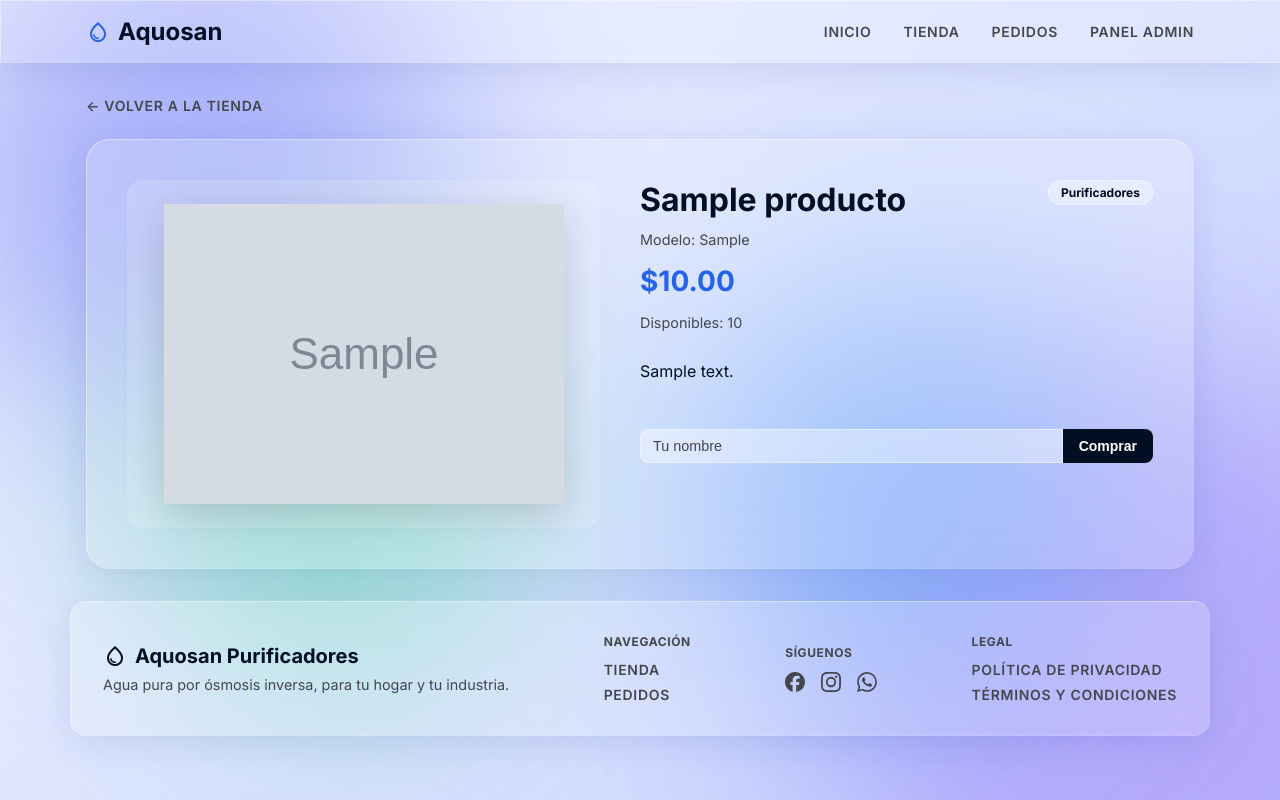
After one commit to DanielBarri/purificadores, a Django app: page /tienda/producto/1/ in a window 1280 px wide. The commit adds this page. Run offline with Django 5.2, Linux system fonts and the light colour scheme; tables that the repository leaves empty hold one stand-in row (values such as "Sample post"); grey boxes marked "Sample" are stand-in pictures.

Commit message:
Implement product details page, enhance product filtering and searching, and add stock management features

```diff
--- a/pedidos/dao/tiendadao.py
+++ b/pedidos/dao/tiendadao.py
@@ -1,4 +1,6 @@
 from typing import List, Optional
+
+from django.db import models
 from pedidos.models import Producto, Pedido
 
 class ProductoDAO:
@@ -9,8 +11,13 @@ class ProductoDAO:
         return Producto.objects.all()
 
     @staticmethod
-    def obtener_disponibles() -> List[Producto]:
-        return Producto.objects.filter(disponible=True)
+    def obtener_disponibles(categoria: Optional[str] = None, query: Optional[str] = None) -> List[Producto]:
+        productos = Producto.objects.filter(disponible=True)
+        if categoria:
+            productos = productos.filter(categoria=categoria)
+        if query:
+            productos = productos.filter(models.Q(nombre__icontains=query) | models.Q(modelo__icontains=query))
+        return productos
 
     @staticmethod
     def obtener_destacados(cantidad: int = 3) -> List[Producto]:
--- a/pedidos/models.py
+++ b/pedidos/models.py
@@ -18,9 +18,15 @@ class Producto(models.Model):
     precio = models.DecimalField(max_digits=10, decimal_places=2, validators=[validar_precio_positivo])
     categoria = models.CharField(max_length=30, choices=CATEGORIAS)
     disponible = models.BooleanField(default=True)
+    descripcion = models.TextField(null=True, blank=True)
+    stock = models.PositiveIntegerField(default=0)
 
     # Soporte para archivos multimedia (Media Files)
     imagen = models.ImageField(upload_to='productos/', null=True, blank=True)
+
+    @property
+    def agotado(self):
+        return self.stock == 0
 
     def __str__(self):
         return f"{self.nombre} - ${self.precio}"
--- /dev/null
+++ b/pedidos/templates/mainvista/producto_detalle.html
@@ -0,0 +1,60 @@
+{% extends 'mainvista/base.html' %} {% block content %}
+
+<a href="{% url 'tienda' %}" class="nav-link">&larr; Volver a la tienda</a>
+
+<div class="product-detail glass-panel">
+    <div class="product-detail__gallery">
+        {% if producto.imagen %}
+        <img
+            src="{{ producto.imagen.url }}"
+            class="product-detail__image"
+            alt="{{ producto.nombre }}" />
+        {% else %}
+        <div class="product-detail__placeholder">
+            <span>Sin imagen</span>
+        </div>
+        {% endif %}
+    </div>
+    <div class="product-detail__info">
+        <div class="product-card__title-row">
+            <h1 class="product-detail__title">{{ producto.nombre }}</h1>
+            <span class="badge-glass">{{ producto.get_categoria_display }}</span>
+        </div>
+        {% if producto.modelo %}
+        <p class="product-detail__modelo">Modelo: {{ producto.modelo }}</p>
+        {% endif %}
+        <p class="product-detail__price">${{ producto.precio }}</p>
+
+        {% if producto.agotado %}
+        <span class="badge-glass badge-glass--out">Agotado</span>
+        {% else %}
+        <span class="product-detail__stock">Disponibles: {{ producto.stock }}</span>
+        {% endif %}
+
+        {% if producto.descripcion %}
+        <p class="product-detail__description">{{ producto.descripcion }}</p>
+        {% endif %}
+
+        <div class="product-detail__buy">
+            {% if producto.agotado %}
+            <p class="product-card__unavailable">No disponible por el momento</p>
+            {% else %}
+            <form action="{% url 'crear_pedido' %}" method="POST">
+                {% csrf_token %}
+                <input type="hidden" name="producto_id" value="{{ producto.id }}" />
+                <div class="buy-form__row">
+                    <input
+                        type="text"
+                        name="cliente_nombre"
+                        class="text-input"
+                        placeholder="Tu nombre"
+                        required />
+                    <button type="submit" class="btn btn-primary">Comprar</button>
+                </div>
+            </form>
+            {% endif %}
+        </div>
+    </div>
+</div>
+
+{% endblock %}
--- a/pedidos/urls.py
+++ b/pedidos/urls.py
@@ -10,6 +10,7 @@ urlpatterns = [
     # Rutas Web (HTML)
     path('', views.landing_view, name='landing'),
     path('tienda/', views.tienda_view, name='tienda'),
+    path('tienda/producto/<int:producto_id>/', views.producto_detalle_view, name='producto_detalle'),
     path('pedidos/', views.pedidos_view, name='pedidos'),
     path('pedido/nuevo/', views.crear_pedido_action, name='crear_pedido'),
     path('pedido/<int:pedido_id>/estado/', views.cambiar_estado_action, name='cambiar_estado'),
--- a/pedidos/views.py
+++ b/pedidos/views.py
@@ -5,8 +5,11 @@ from django.contrib.auth.decorators import login_required, user_passes_test
 from rest_framework import viewsets, status
 from rest_framework.response import Response
 
+from pedidos.models import Producto
 from pedidos.dao.tiendadao import ProductoDAO, PedidoDAO
 from pedidos.serializers import ProductoSerializer, PedidoSerializer
+from django.http import Http404
+
 
 # ==========================================
 # 0. ROLES
@@ -27,8 +30,23 @@ def landing_view(request):
 
 def tienda_view(request):
     """Muestra el catálogo del la tienda al cliente utilizando el DAO"""
-    productos = ProductoDAO.obtener_disponibles()
-    return render(request, 'mainvista/tienda.html', {'productos': productos})
+    categoria = request.GET.get('categoria')
+    query = request.GET.get('q')
+    productos = ProductoDAO.obtener_disponibles(categoria=categoria, query=query)
+    context = {
+        'productos': productos,
+        'categorias': Producto.CATEGORIAS,
+        'categoria_actual': categoria,
+        'query_actual': query or '',
+    }
+    return render(request, 'mainvista/tienda.html', context)
+
+def producto_detalle_view(request, producto_id):
+    """Muestra el detalle de un producto especifico"""
+    producto = ProductoDAO.obtener_por_id(producto_id)
+    if not producto:
+        raise Http404("Producto no encontrado")
+    return render(request, 'mainvista/producto_detalle.html', {'producto': producto})
 
 @login_required
 @user_passes_test(es_vendedor, login_url='/admin/login')
--- a/static/css/base.css
+++ b/static/css/base.css
@@ -731,3 +731,135 @@ body {
     height: 20px;
     fill: currentColor;
 }
+
+/* Filtros y buscador de la tienda */
+.tienda-filters {
+    display: flex;
+    flex-wrap: wrap;
+    align-items: center;
+    justify-content: space-between;
+    gap: 1rem;
+    padding: 1rem 1.25rem;
+    border-radius: var(--radius-2xl);
+    margin-bottom: 1.5rem;
+}
+
+.tienda-filters__categorias {
+    display: flex;
+    flex-wrap: wrap;
+    gap: 0.5rem;
+}
+
+.filter-pill {
+    padding: 0.4rem 1rem;
+    border-radius: var(--radius-full);
+    border: 1px solid var(--glass-border-light);
+    color: var(--color-text-secondary);
+    font-size: 0.85rem;
+    font-weight: 600;
+    text-decoration: none;
+    white-space: nowrap;
+}
+
+.filter-pill:hover {
+    color: var(--color-text-primary);
+}
+
+.filter-pill--active {
+    background-color: var(--color-text-primary);
+    color: var(--color-on-primary);
+    border-color: var(--color-text-primary);
+}
+
+.tienda-filters__buscador {
+    display: flex;
+}
+
+/* Badge de "Agotado" y mensaje de no disponible */
+.badge-glass--out {
+    background-color: rgba(220, 38, 38, 0.15);
+    border-color: rgba(220, 38, 38, 0.4);
+    color: #b91c1c;
+}
+
+.product-card__unavailable {
+    margin: 0;
+    font-size: 0.875rem;
+    font-weight: 600;
+    color: #b91c1c;
+    text-align: center;
+}
+
+.product-card__link {
+    color: inherit;
+    text-decoration: none;
+    display: block;
+}
+
+/* Página de detalle de producto */
+.product-detail {
+    display: flex;
+    flex-wrap: wrap;
+    gap: 2.5rem;
+    padding: 2.5rem;
+    border-radius: var(--radius-3xl);
+    margin-top: 1.5rem;
+}
+
+.product-detail__gallery {
+    flex: 1 1 320px;
+    display: flex;
+    align-items: center;
+    justify-content: center;
+    min-height: 320px;
+    background-color: rgba(255, 255, 255, 0.15);
+    border-radius: var(--radius-2xl);
+    padding: 1.5rem;
+}
+
+.product-detail__image {
+    max-width: 100%;
+    max-height: 360px;
+    object-fit: contain;
+    filter: drop-shadow(0 12px 20px rgba(0, 0, 0, 0.15));
+}
+
+.product-detail__placeholder {
+    color: var(--color-text-secondary);
+}
+
+.product-detail__info {
+    flex: 1 1 360px;
+    display: flex;
+    flex-direction: column;
+    gap: 0.75rem;
+}
+
+.product-detail__title {
+    margin: 0;
+    font-size: 2rem;
+    font-weight: 700;
+}
+
+.product-detail__modelo,
+.product-detail__stock {
+    margin: 0;
+    color: var(--color-text-secondary);
+    font-size: 0.9rem;
+}
+
+.product-detail__price {
+    margin: 0.25rem 0;
+    font-size: 1.75rem;
+    font-weight: 700;
+    color: var(--color-accent);
+}
+
+.product-detail__description {
+    color: var(--color-text-primary);
+    line-height: 1.6;
+}
+
+.product-detail__buy {
+    margin-top: 1rem;
+}
```
Also changed, not shown: PLAN.md (+13 -9 lines), pedidos/templates/mainvista/_product_card.html (added, +45 -0 lines), pedidos/templates/mainvista/landing.html (+1 -36 lines), pedidos/templates/mainvista/tienda.html (+32 -37 lines), pedidos/migrations/0005_producto_descripcion_producto_stock.py (added).
